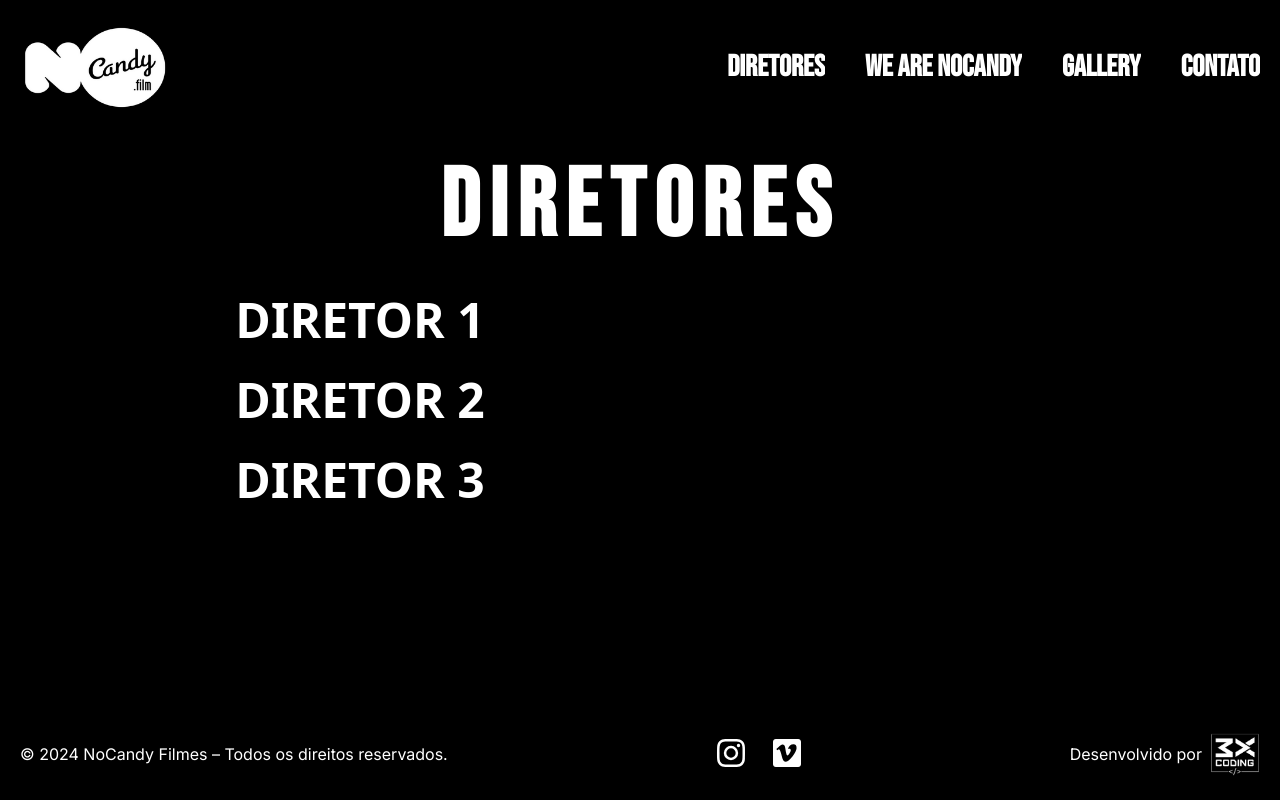
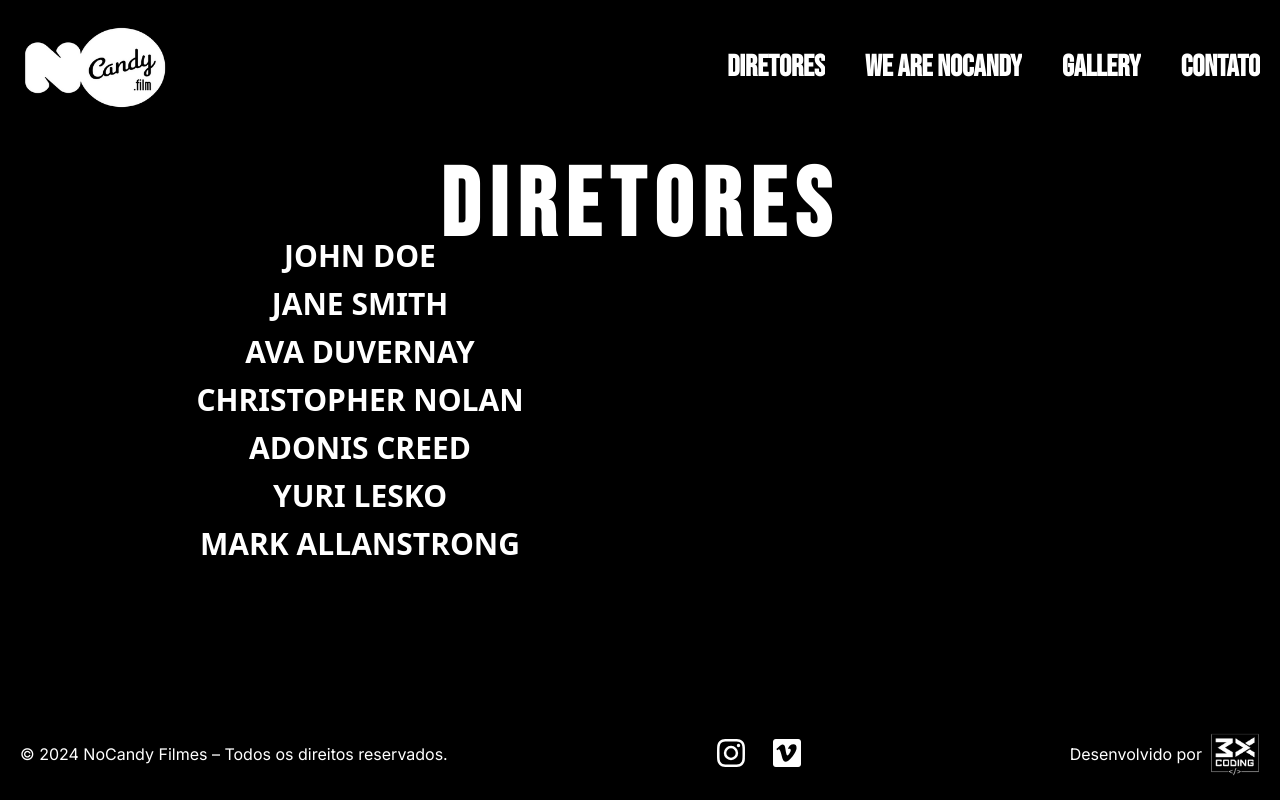
Before and after one commit to Lsko27/no-candy, a Next.js app: page /diretores in a window 1280 px wide. Built offline with nearby package versions, Linux system fonts and the light colour scheme.

Commit message:
feat: adding slug to directors and adding directors individual page

```diff
--- a/src/app/components/VideoGallery.jsx
+++ b/src/app/components/VideoGallery.jsx
@@ -10,12 +10,48 @@ import Link from "next/link";
 
 // Lista de vídeos com títulos e diretores
 const videoData = [
-  { src: "video1.mp4", title: "Infinite Corridor", director: "John Doe" },
-  { src: "video2.mp4", title: "Space Orbit", director: "Jane Smith" },
-  { src: "video3.mp4", title: "Beauty of Nature", director: "Ava DuVernay" },
-  { src: "video4.mp4", title: "The BMW Beast", director: "Christopher Nolan" },
-  { src: "video5.mp4", title: "Blackout", director: "Adonis Creed" },
-  { src: "video6.mp4", title: "Kia Stinger GT", director: "Yuri Lesko" },
+  {
+    src: "video1.mp4",
+    title: "Infinite Corridor",
+    director: "John Doe",
+    slug: "john-doe",
+  },
+  {
+    src: "video2.mp4",
+    title: "Space Orbit",
+    director: "Jane Smith",
+    slug: "jane-smith",
+  },
+  {
+    src: "video3.mp4",
+    title: "Beauty of Nature",
+    director: "Ava DuVernay",
+    slug: "ava-duvernay",
+  },
+  {
+    src: "video4.mp4",
+    title: "The BMW Beast",
+    director: "Christopher Nolan",
+    slug: "christopher-nolan",
+  },
+  {
+    src: "video5.mp4",
+    title: "Blackout",
+    director: "Adonis Creed",
+    slug: "adonis-creed",
+  },
+  {
+    src: "video6.mp4",
+    title: "Kia Stinger GT",
+    director: "Yuri Lesko",
+    slug: "yuri-lesko",
+  },
+  {
+    src: "video7.mp4",
+    title: "Mercedez AMG",
+    director: "Mark Allanstrong",
+    slug: "mark-allanstrong",
+  },
 ];
 
 export default function VideoSlider() {
@@ -95,7 +131,7 @@ export default function VideoSlider() {
           className="text-xl opacity-80 mt-4 drop-shadow-md"
         >
           Directed by{" "}
-          <Link href={`/diretores/${videoData[index].director}`}>
+          <Link href={`/diretores/${videoData[index].slug}`}>
             {videoData[index].director}
           </Link>
         </motion.p>
--- /dev/null
+++ b/src/app/diretores/[directorName]/page.jsx
@@ -0,0 +1,65 @@
+"use client";
+import { motion } from "framer-motion";
+import Link from "next/link";
+
+// Exemplo de dados do diretor
+const directorData = {
+  videos: [
+    { title: "Video 1", src: "/video1.mp4" },
+    { title: "Video 2", src: "/video2.mp4" },
+    { title: "Video 3", src: "/video3.mp4" },
+    { title: "Video 4", src: "/video4.mp4" },
+  ],
+};
+
+const DirectorPage = () => {
+  return (
+    <div className="relative min-h-screen bg-black text-white overflow-hidden py-32">
+      {/* Título */}
+      <h1
+        className="text-6xl md:text-8xl font-bebas font-bold text-center mb-16"
+      >
+        {directorData.name}
+      </h1>
+
+      {/* Container de vídeos */}
+      <div className="flex flex-col gap-12">
+        {directorData.videos.map((video, index) => (
+          <motion.div
+            key={index}
+            className="relative overflow-hidden rounded-xl cursor-pointer shadow-lg w-full"
+            whileHover={{ scale: 1.02 }}
+            transition={{ type: "spring", stiffness: 300, damping: 20 }}
+          >
+            {/* Vídeo */}
+            <video
+              src={video.src}
+              autoPlay
+              loop
+              muted
+              className="w-full h-96 object-cover rounded-xl"
+            />
+            {/* Overlay */}
+            <div className="absolute inset-0 bg-black/30 flex items-center justify-center opacity-0 hover:opacity-100 transition-opacity duration-300">
+              <span className="text-white text-2xl font-bold">
+                {video.title}
+              </span>
+            </div>
+          </motion.div>
+        ))}
+      </div>
+
+      {/* Voltar para a lista de diretores */}
+      <div className="mt-16 text-center">
+        <Link
+          href="/diretores"
+          className="text-white underline hover:text-gray-300 transition"
+        >
+          ← Voltar para Diretores
+        </Link>
+      </div>
+    </div>
+  );
+};
+
+export default DirectorPage;
--- a/src/app/diretores/page.jsx
+++ b/src/app/diretores/page.jsx
@@ -1,11 +1,16 @@
 "use client";
 import { useState } from "react";
 import { motion, AnimatePresence } from "framer-motion";
+import Link from "next/link";
 
 const directors = [
-  { name: "Diretor 1", video: "/video1.mp4" },
-  { name: "Diretor 2", video: "/video3.mp4" },
-  { name: "Diretor 3", video: "/video4.mp4" },
+  { name: "John Doe", slug: "john-doe", video: "/video1.mp4" },
+  { name: "Jane Smith", slug: "jane-smith", video: "/video2.mp4" },
+  { name: "Ava DuVernay", slug: "ava-duvernay", video: "/video3.mp4" },
+  { name: "Christopher Nolan", slug: "christopher-nolan", video: "/video4.mp4" },
+  { name: "Adonis Creed", slug: "adonis-creed", video: "/video5.mp4" },
+  { name: "Yuri Lesko", slug: "yuri-lesko", video: "/video6.mp4" },
+  { name: "Mark Allanstrong", slug: "mark-allanstrong", video: "/video7.mp4" },
 ];
 
 const Directors = () => {
@@ -42,15 +47,15 @@ const Directors = () => {
       {/* Conteúdo */}
       <div className="relative z-20 grid grid-cols-2 min-h-screen">
         {/* Coluna esquerda - lista de diretores */}
-        <div className="flex flex-col items-center justify-center space-y-8 pl-20">
+        <div className="flex flex-col items-center justify-center space-y-3 pl-20">
           {directors.map((director, index) => (
             <h2
               key={index}
               onMouseEnter={() => setHoveredVideo(director.video)}
               onMouseLeave={() => setHoveredVideo(null)}
-              className="text-5xl font-bold uppercase cursor-pointer transition-all duration-300 hover:text-gray-200 hover:scale-105 hover:tracking-wider"
+              className="text-3xl font-bold uppercase cursor-pointer transition-all duration-300 hover:text-gray-200 hover:scale-105 hover:tracking-wider"
             >
-              {director.name}
+              <Link href={`/diretores/${director.slug}`}>{director.name}</Link>
             </h2>
           ))}
         </div>
```
Also changed, not shown: 1 other file (tests, documents, lock files or other folders).
